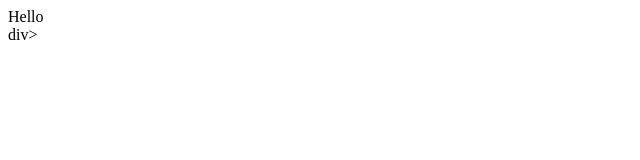
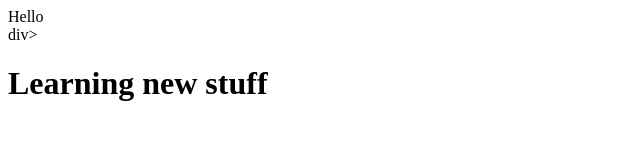
Before and after one commit to kabeloconsnet/Demo-Repository, a plain HTML site: page index.html in a window 1280 px wide. Shown: the whole page, without its empty margins (0-640 px from the left). Drawn offline with Linux system fonts and the light colour scheme.

Commit message:
upate Readme

```diff
--- a/index.html
+++ b/index.html
@@ -1 +1,2 @@
 <div>Hello</div>div>
+<h1>Learning new stuff</h1>
```
Also changed, not shown: 1 other file.
